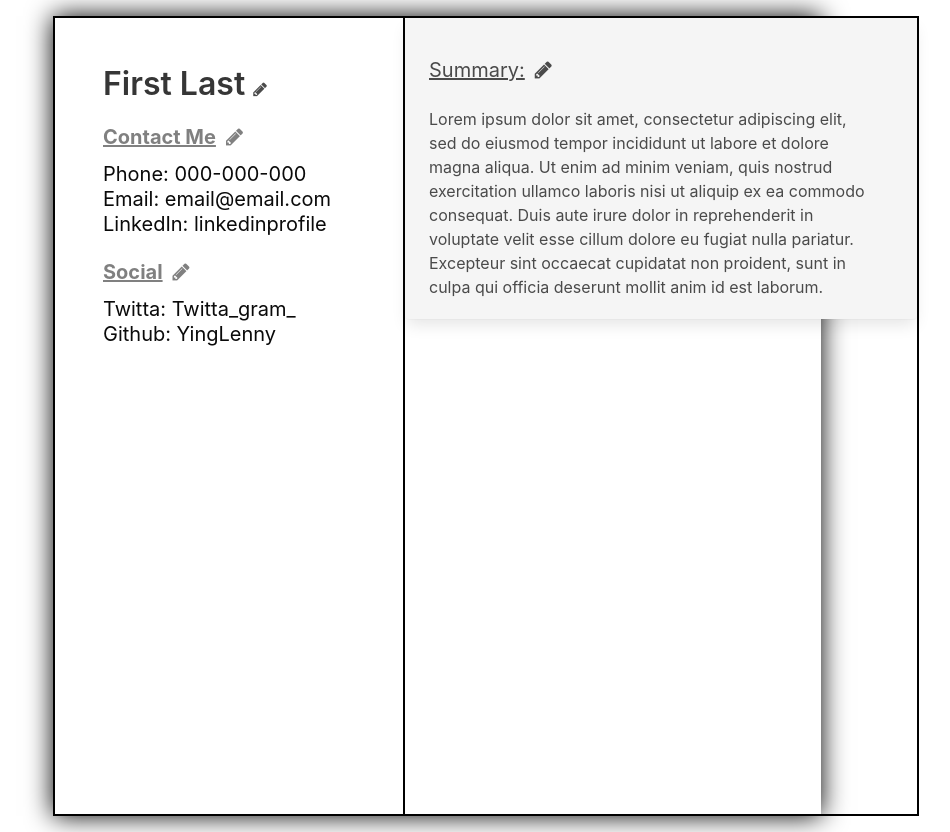
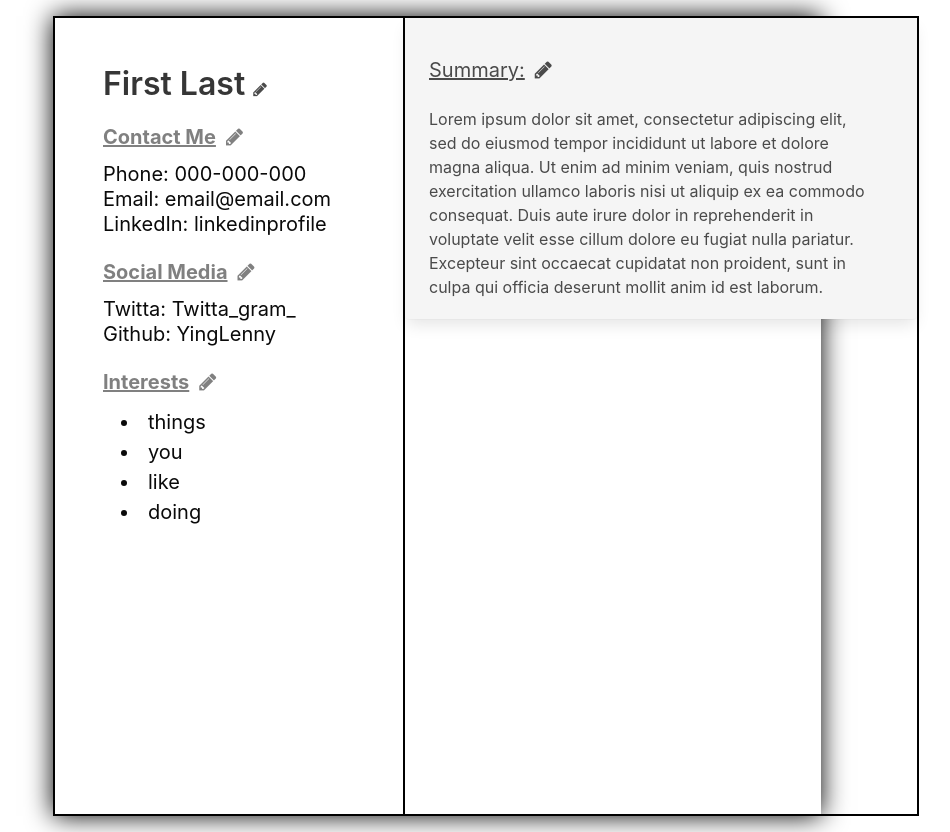
Before and after one commit to ying-lenny/odin-cv-project, a React (Create React App) app: page / in a window 1280 px wide. Shown: the whole page, without its empty margins (203-1153 px from the left). Built offline with nearby package versions, Linux system fonts and the light colour scheme.

Commit message:
Added section to display interests

```diff
--- /dev/null
+++ b/src/components/Interests.js
@@ -0,0 +1,35 @@
+import React, { Component } from "react";
+import data from "../data";
+
+class Interests extends Component {
+    constructor(props) {
+        super(props);
+        this.state = {
+            data: this.props.data,
+        };
+        this.delInt = this.delInt.bind(this);
+    }
+    delInt(e) {
+        data.interests.splice(Number(e.target.id), 1);
+        this.setState({ data: data.interests });
+    }
+    render() {
+        const interestsArray = this.state.data.map((interest, index) => {
+            return (
+                <li key={index}>
+                    <span>{interest}</span>
+                    {this.props.edit ? (
+                        <i
+                            id={index}
+                            className="fa fa=trash per-edit"
+                            onClick={this.delInt}
+                        ></i>
+                    ) : null}
+                </li>
+            );
+        });
+        return <div className="container list">{interestsArray}</div>;
+    }
+}
+
+export default Interests;
--- a/src/components/Personal.js
+++ b/src/components/Personal.js
@@ -5,6 +5,7 @@ import Contact from "./Contact";
 import ContactInput from "./ContactInput";
 import Social from "./Social";
 import SocialInput from "./SocialInput";
+import Interests from "./Interests";
 
 class Personal extends React.Component {
     constructor(props) {
@@ -14,10 +15,12 @@ class Personal extends React.Component {
             contactEdit: false,
             socialEdit: false,
             socData: data.social,
+            interestEdit: false,
         };
         this.editName = this.editName.bind(this);
         this.editContact = this.editContact.bind(this);
         this.editSocial = this.editSocial.bind(this);
+        this.editInterest = this.editInterest.bind(this);
     }
     editName() {
         this.setState({ nameEdit: !this.state.nameEdit });
@@ -27,6 +30,9 @@ class Personal extends React.Component {
     }
     editSocial() {
         this.setState({ socialEdit: !this.state.socialEdit });
+    }
+    editInterest() {
+        this.setState({ interestEdit: !this.state.interestEdit });
     }
     render() {
         return (
@@ -60,10 +66,11 @@ class Personal extends React.Component {
                     ) : (
                         <Contact data={data.contact} done={this.editContact} />
                     )}
+                    {/* Section for Social Media Info */}
                     {data.social && (
                         <div className="container has-text-black">
                             <div className="is-size-5 has-text-weight-bold per-heading">
-                                Social
+                                Social Media
                                 <i
                                     className="fa fa-pencil per-edit"
                                     aria-hidden="true"
@@ -79,6 +86,22 @@ class Personal extends React.Component {
                             />
                         </div>
                     )}
+                    {/* Section for Interests */}
+                    {data.interests && (
+                        <div className="container has-text-black">
+                            <div className="is-size-5 has-text-weight-bold per-heading">
+                                Interests
+                                <i
+                                    className="fa fa-pencil per-edit"
+                                    aria-hidden="true"
+                                    onClick={this.editInterest}
+                                ></i>
+                            </div>
+                            <Interests
+                                data={data.interests}
+                            />
+                        </div>
+                    )}
                 </div>
             </section>
         )
```
